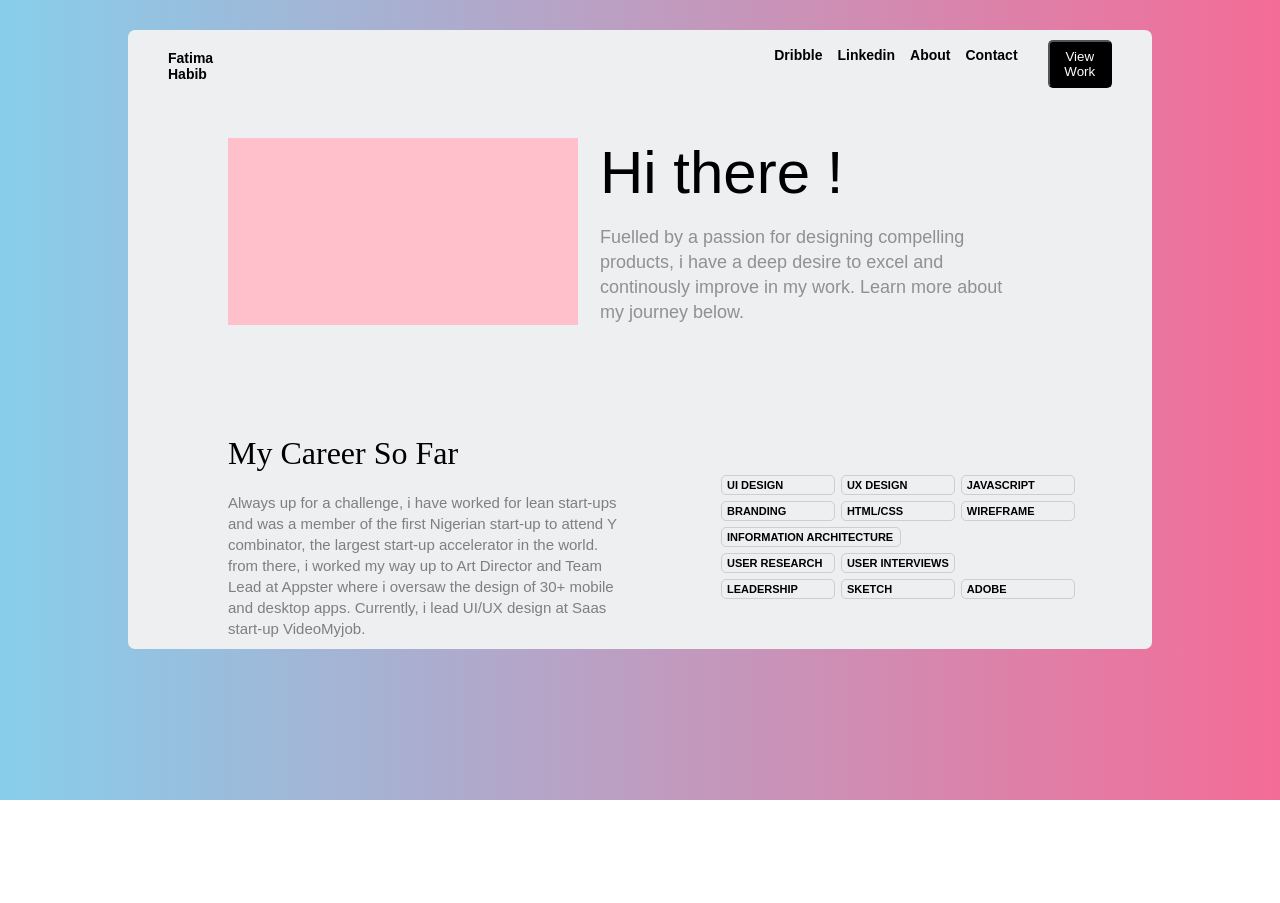
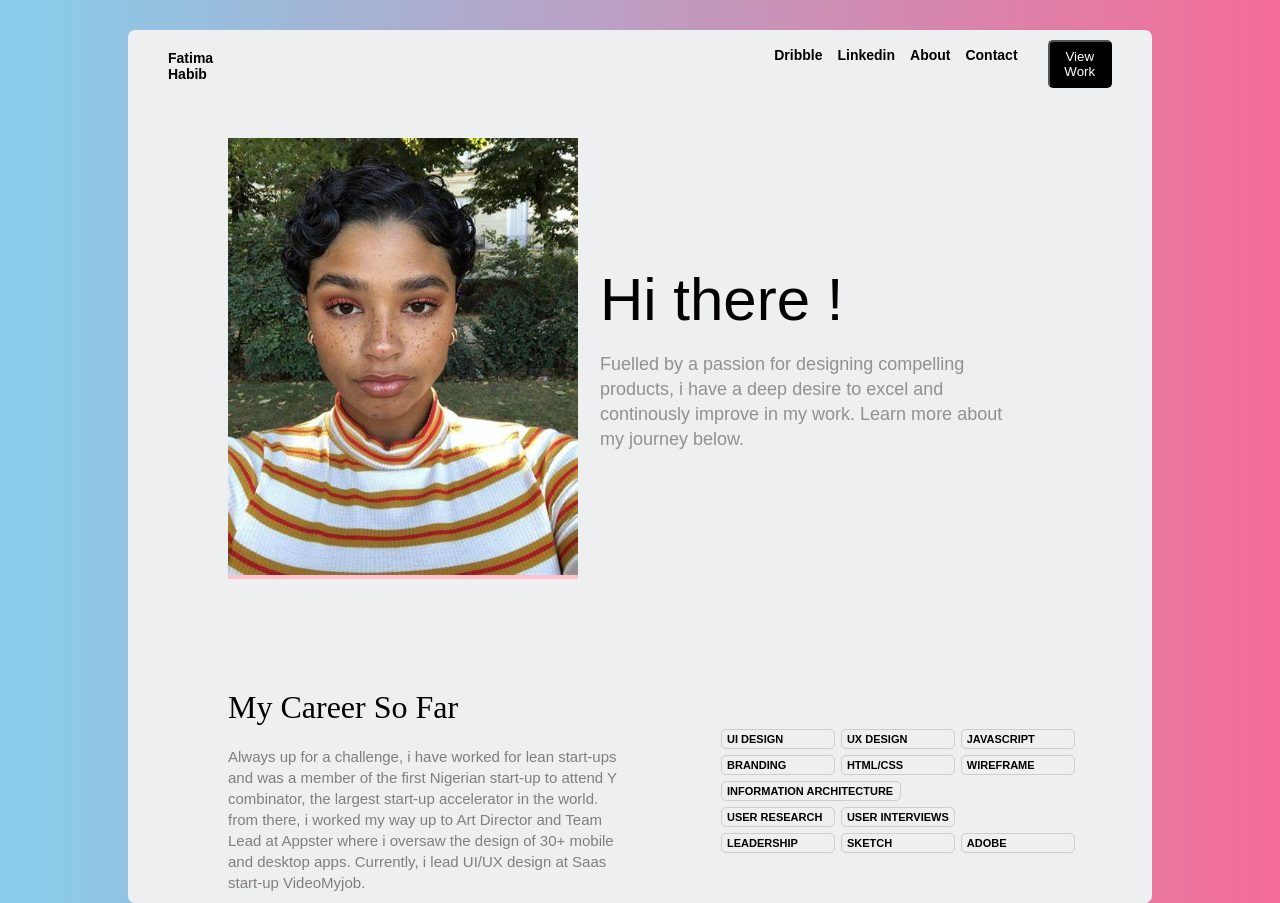
Before and after one commit to fatihabib/portfolio, a plain HTML site: page index.html in a window 1280 px wide. Before the commit the page ends 800 px from the top, so only its background shows below. Drawn offline with Linux system fonts and the light colour scheme.

Commit message:
Update index.html

```diff
--- a/index.html
+++ b/index.html
@@ -24,7 +24,7 @@
 
         <div class="intro flex ">
             <div class="intro-image ">
-                <img src"image/OIPp.jpg" t="myimage ">
+                <img src="image/OIPp.jpg" alt=" myimage ">
             </div>
             <div class="intro-text ">
                 <h1>Hi there !</h1>
```
